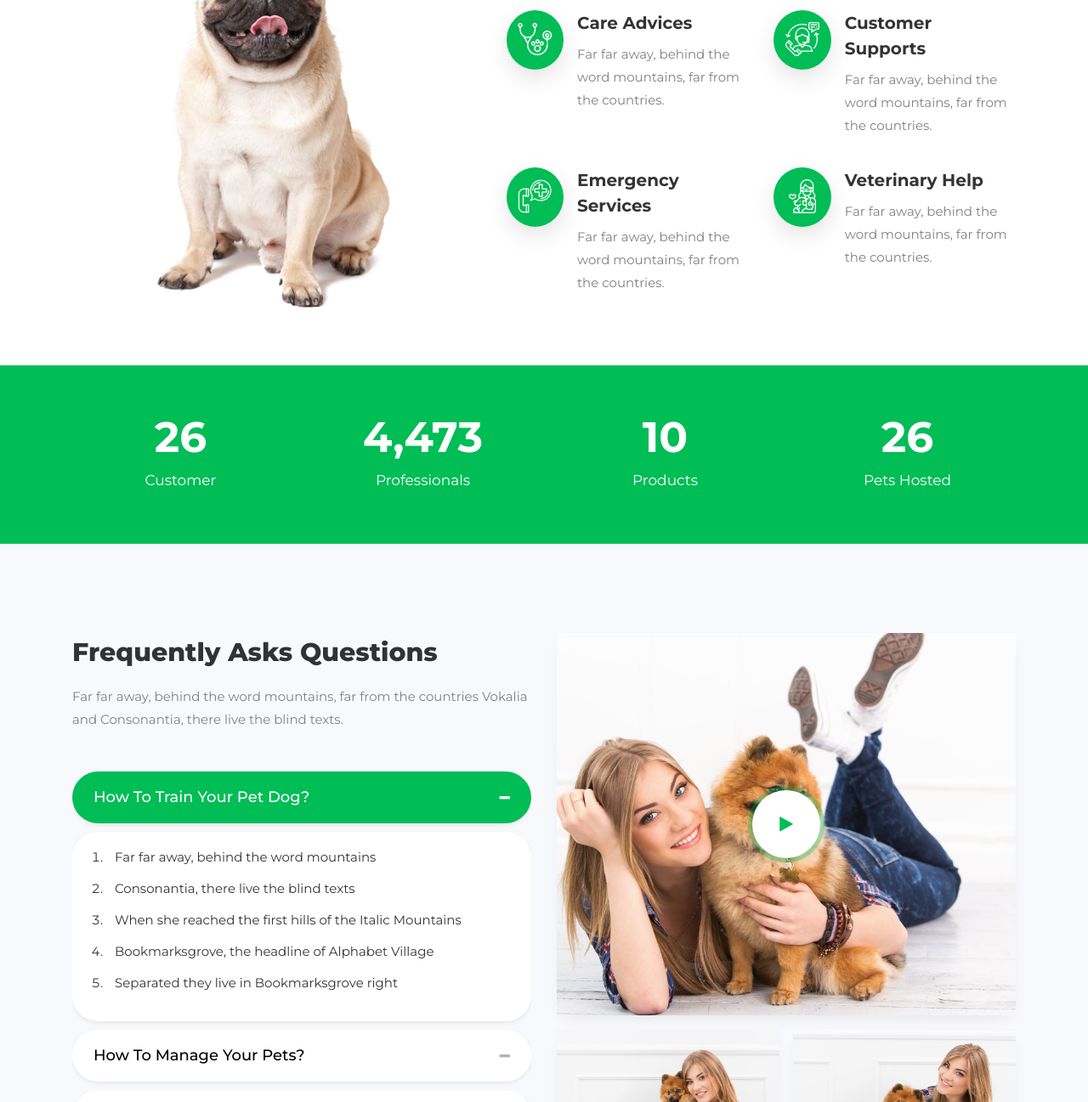
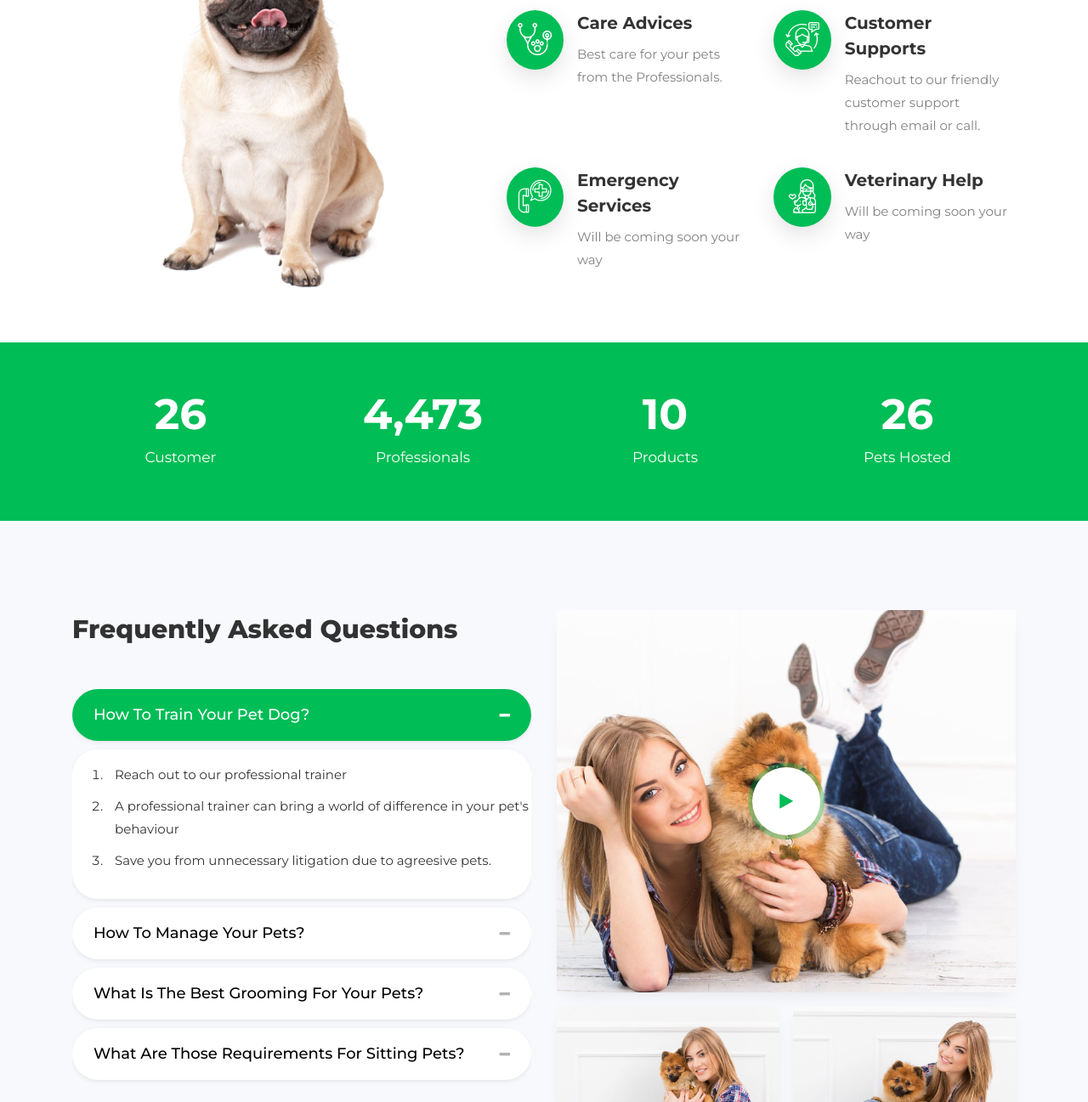
Before and after one commit to cmdevendran/petconnect_website, a plain HTML site: page about.html in a window 1280 px wide. Shown: the part 692-1989 px from the top of the page at 85% size. Drawn offline with Linux system fonts and the light colour scheme; some packages are replaced by stand-ins of ours; no server answers; files whose address does not match are found by name.

Commit message:
FAQ changed

```diff
--- a/about.html
+++ b/about.html
@@ -95,28 +95,28 @@
 	    					<div class="icon d-flex align-items-center justify-content-center"><span class="flaticon-stethoscope"></span></div>
 	    					<div class="text pl-3">
 	    						<h4>Care Advices</h4>
-	    						<p>Far far away, behind the word mountains, far from the countries.</p>
+	    						<p>Best care for your pets from the Professionals.</p>
 	    					</div>
 	    				</div>
 	    				<div class="col-md-6 services-2 w-100 d-flex">
 	    					<div class="icon d-flex align-items-center justify-content-center"><span class="flaticon-customer-service"></span></div>
 	    					<div class="text pl-3">
 	    						<h4>Customer Supports</h4>
-	    						<p>Far far away, behind the word mountains, far from the countries.</p>
+	    						<p>Reachout to our friendly customer support through email or call.</p>
 	    					</div>
 	    				</div>
 	    				<div class="col-md-6 services-2 w-100 d-flex">
 	    					<div class="icon d-flex align-items-center justify-content-center"><span class="flaticon-emergency-call"></span></div>
 	    					<div class="text pl-3">
 	    						<h4>Emergency Services</h4>
-	    						<p>Far far away, behind the word mountains, far from the countries.</p>
+	    						<p>Will be coming soon your way</p>
 	    					</div>
 	    				</div>
 	    				<div class="col-md-6 services-2 w-100 d-flex">
 	    					<div class="icon d-flex align-items-center justify-content-center"><span class="flaticon-veterinarian"></span></div>
 	    					<div class="text pl-3">
 	    						<h4>Veterinary Help</h4>
-	    						<p>Far far away, behind the word mountains, far from the countries.</p>
+	    						<p>Will be coming soon your way</p>
 	    					</div>
 	    				</div>
 	    			</div>
@@ -189,8 +189,8 @@
 
     			<div class="col-lg-6">
     				<div class="heading-section mb-5 mt-5 mt-lg-0">
-	            <h2 class="mb-3">Frequently Asks Questions</h2>
-	            <p>Far far away, behind the word mountains, far from the countries Vokalia and Consonantia, there live the blind texts.</p>
+	            <h2 class="mb-3">Frequently Asked Questions</h2>
+	            <p></p>
     				</div>
     				<div id="accordion" class="myaccordion w-100" aria-multiselectable="true">
 						  <div class="card">
@@ -205,11 +205,10 @@
 						    <div class="collapse show" id="collapseOne" role="tabpanel" aria-labelledby="headingOne">
 						      <div class="card-body py-3 px-0">
 						      	<ol>
-						      		<li>Far far away, behind the word mountains</li>
-						      		<li>Consonantia, there live the blind texts</li>
-						      		<li>When she reached the first hills of the Italic Mountains</li>
-						      		<li>Bookmarksgrove, the headline of Alphabet Village</li>
-						      		<li>Separated they live in Bookmarksgrove right</li>
+						      		<li>Reach out to our professional trainer</li>
+						      		<li>A professional trainer can bring a world of difference in your pet's behaviour</li>
+						      		<li>Save you from unnecessary litigation due to agreesive pets. </li>
+
 						      	</ol>
 						      </div>
 						    </div>
@@ -227,11 +226,11 @@
 						    <div class="collapse" id="collapseTwo" role="tabpanel" aria-labelledby="headingTwo">
 						      <div class="card-body py-3 px-0">
 						      	<ol>
-						      		<li>Far far away, behind the word mountains</li>
-						      		<li>Consonantia, there live the blind texts</li>
-						      		<li>When she reached the first hills of the Italic Mountains</li>
-						      		<li>Bookmarksgrove, the headline of Alphabet Village</li>
-						      		<li>Separated they live in Bookmarksgrove right</li>
+						      		<li>Provide reasoble shelter and food</li>
+						      		<li>Provide the right and balanced nutritious food to your pet</li>
+						      		<li>Have a regular checkup with your Veterinarian</li>
+						      		<li>Train your pets</li>
+
 						      	</ol>
 						      </div>
 						    </div>
@@ -249,11 +248,10 @@
 						    <div class="collapse" id="collapseThree" role="tabpanel" aria-labelledby="headingTwo">
 						      <div class="card-body py-3 px-0">
 						      	<ol>
-						      		<li>Far far away, behind the word mountains</li>
-						      		<li>Consonantia, there live the blind texts</li>
-						      		<li>When she reached the first hills of the Italic Mountains</li>
-						      		<li>Bookmarksgrove, the headline of Alphabet Village</li>
-						      		<li>Separated they live in Bookmarksgrove right</li>
+						      		<li>Grooming helps your pets to have positive behaviour</li>
+						      		<li>Grooming helps your pets to have healthy coat and fur</li>
+						      		<li>Regular grooming helps to detect any  health related issue earlier</li>
+
 						      	</ol>
 						      </div>
 						    </div>
@@ -270,7 +268,8 @@
 						    </div>
 						    <div class="collapse" id="collapseFour" role="tabpanel" aria-labelledby="headingTwo">
 						      <div class="card-body py-3 px-0">
-						      	<p>Far far away, behind the word mountains, far from the countries Vokalia and Consonantia, there live the blind texts. Separated they live in Bookmarksgrove right at the coast of the Semantics, a large language ocean.</p>
+						      	<p>Pet boarding license is required from respective goverment agencies</p>
+								<p>Pet sitting at owner's premises doesn't require any license</p>
 						      </div>
 						    </div>
 						  </div>
```
